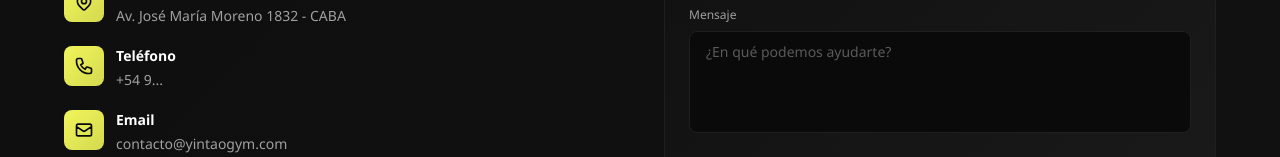
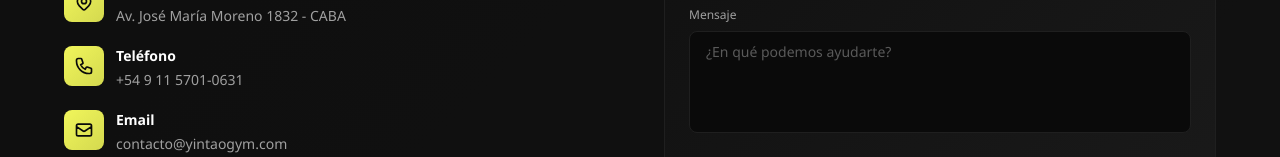
Before and after one commit to JuliSantamaria/YinTaoGym, a Next.js app: page / in a window 1280 px wide. Shown: the part 5457-5614 px from the top of the page. Built offline with nearby package versions, Linux system fonts and the light colour scheme; no server answers.

Commit message:
Se pushean ultimos cambios fuertes

```diff
--- a/src/components/sections/Contact.tsx
+++ b/src/components/sections/Contact.tsx
@@ -120,7 +120,7 @@ export default function Contact() {
                 </div>
                 <div>
                   <h3 className="text-white font-semibold text-sm mb-1">Teléfono</h3>
-                  <p className="text-[#a0a0a0] text-sm">+54 9...</p>
+                  <p className="text-[#a0a0a0] text-sm">+54 9 11 5701-0631</p>
                 </div>
               </div>
 
```
